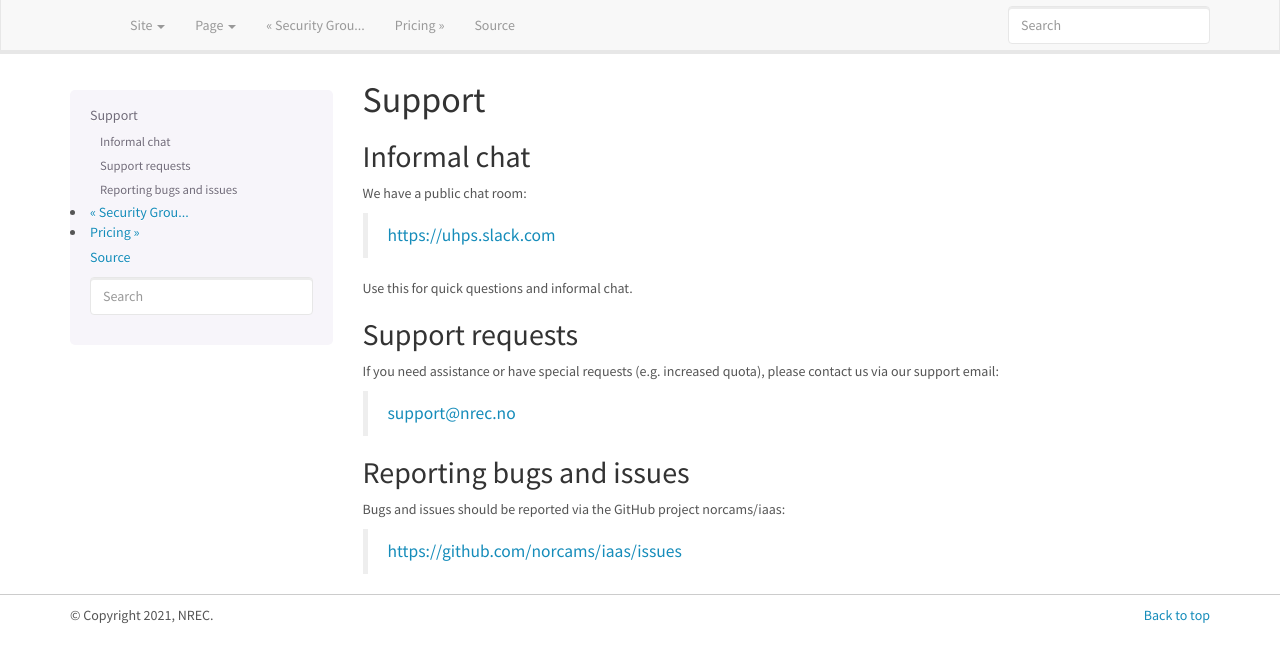
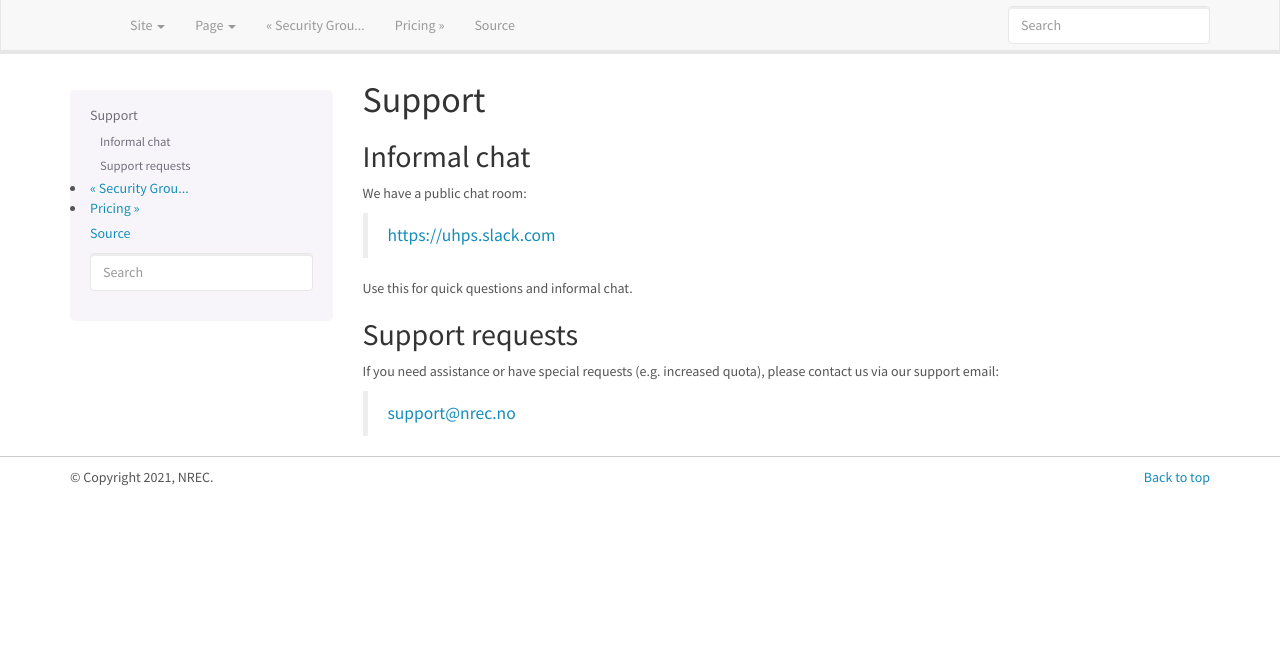
Before and after one commit to norcams/docs-enduser, a Sphinx documentation site: the page built from docs/support.rst, in a window 1280 px wide. Shown: the top 663 px of the page. Built offline with Sphinx 7.4.7, drawn with Linux system fonts in a browser that asks for light colours.

Commit message:
Update support.rst

```diff
--- a/docs/support.rst
+++ b/docs/support.rst
@@ -20,11 +20,3 @@ If you need assistance or have special requests (e.g. increased
 quota), please contact us via our support email:
 
   support@nrec.no
-
-
-Reporting bugs and issues
--------------------------
-
-Bugs and issues should be reported via the GitHub project norcams/iaas:
-
-  https://github.com/norcams/iaas/issues
```
